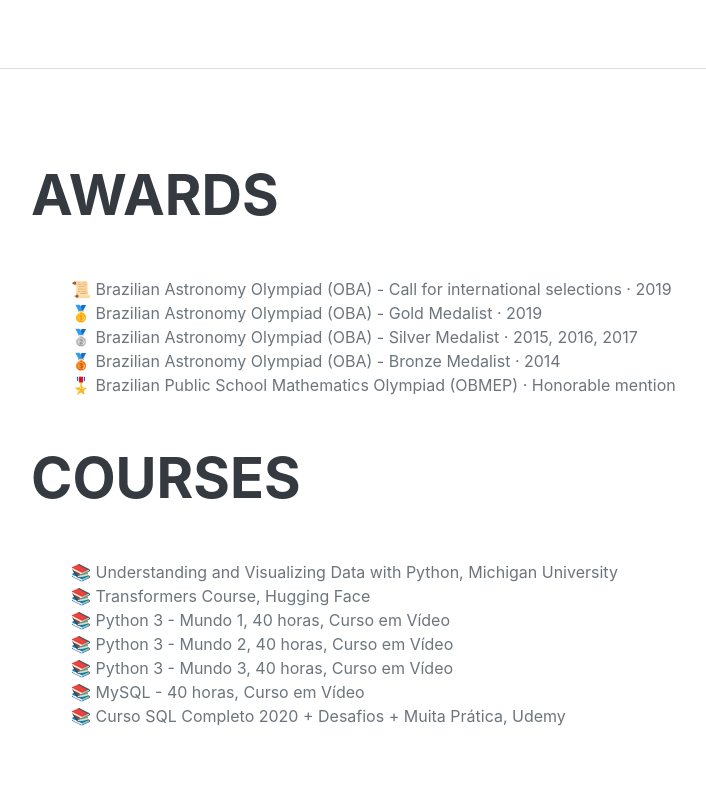
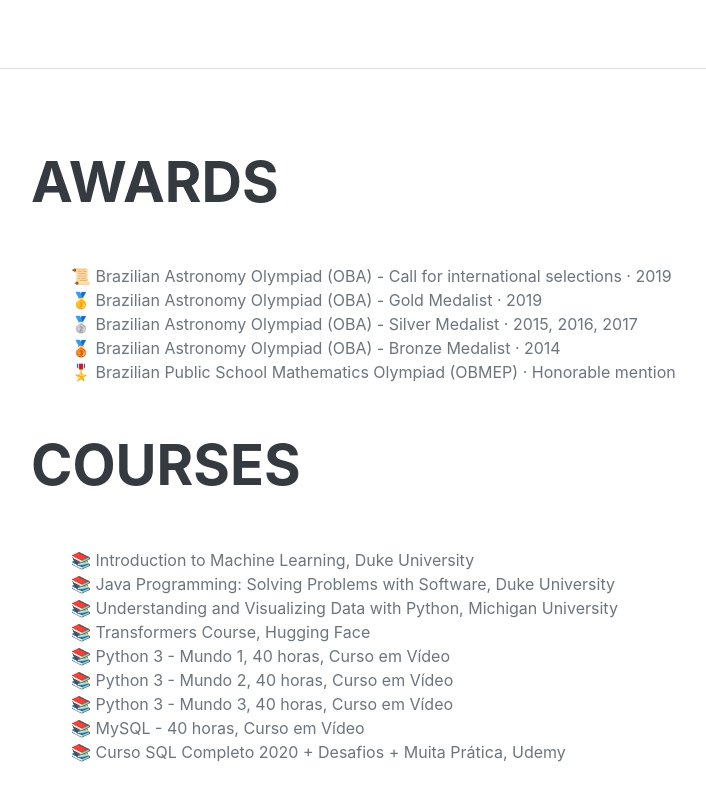
Before and after one commit to BrunoCroso/BrunoCroso.github.io, a plain HTML site: page index.html in a window 1280 px wide. Shown: the part 7604-8404 px from the top of the page, without its empty margins (289-995 px from the left). Drawn offline with nearby package versions, Linux system fonts and the light colour scheme; a web font is replaced by a local one.

Commit message:
Adding courses

```diff
--- a/index.html
+++ b/index.html
@@ -350,6 +350,12 @@
                     <h2 class="mb-5">Courses</h2>
                     <ul class="fa-ul mb-5">
                         <li>
+                            📚 Introduction to Machine Learning, Duke University
+                        </li>
+                        <li>
+                            📚 Java Programming: Solving Problems with Software, Duke University
+                        </li>
+                        <li>
                             📚 Understanding and Visualizing Data with Python, Michigan University
                         </li>
                         <li>
```
